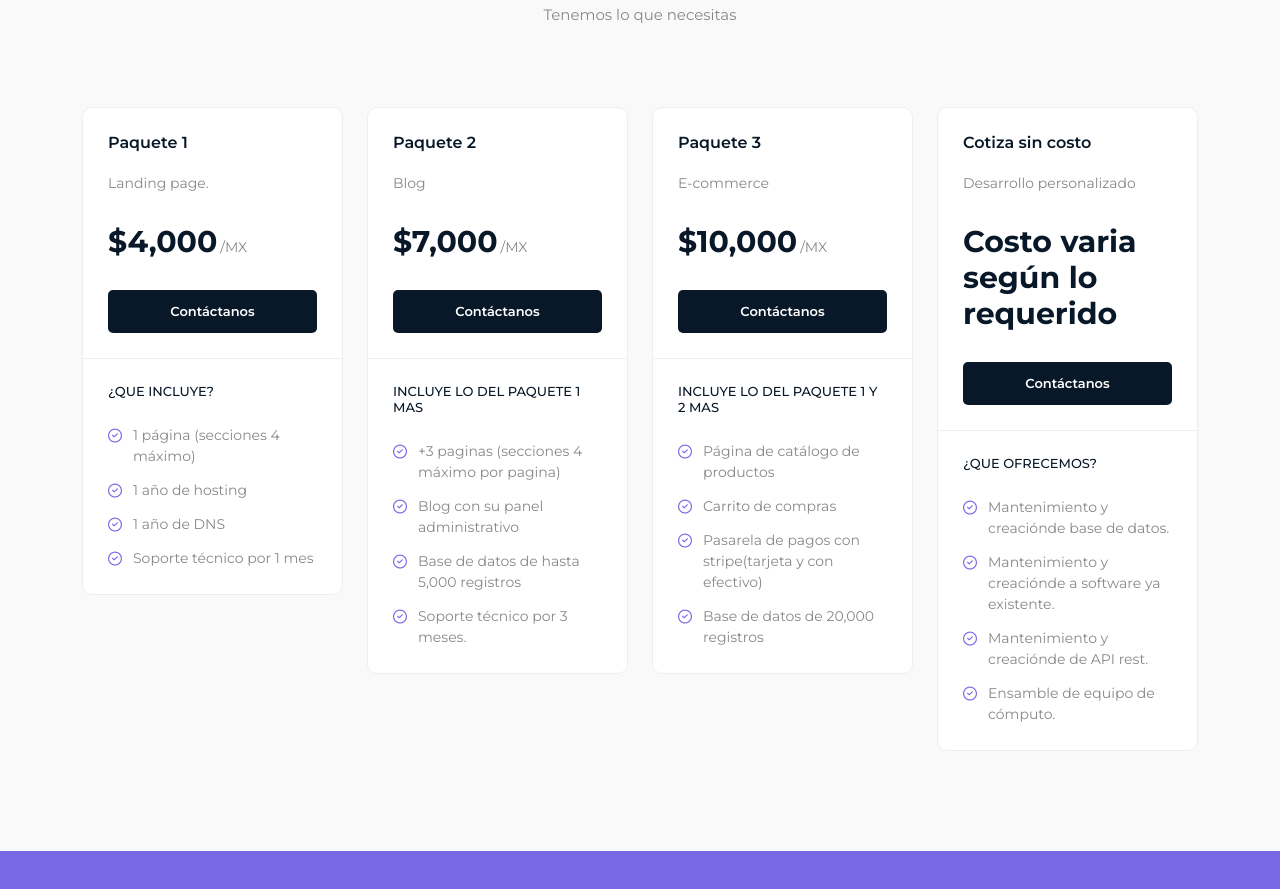
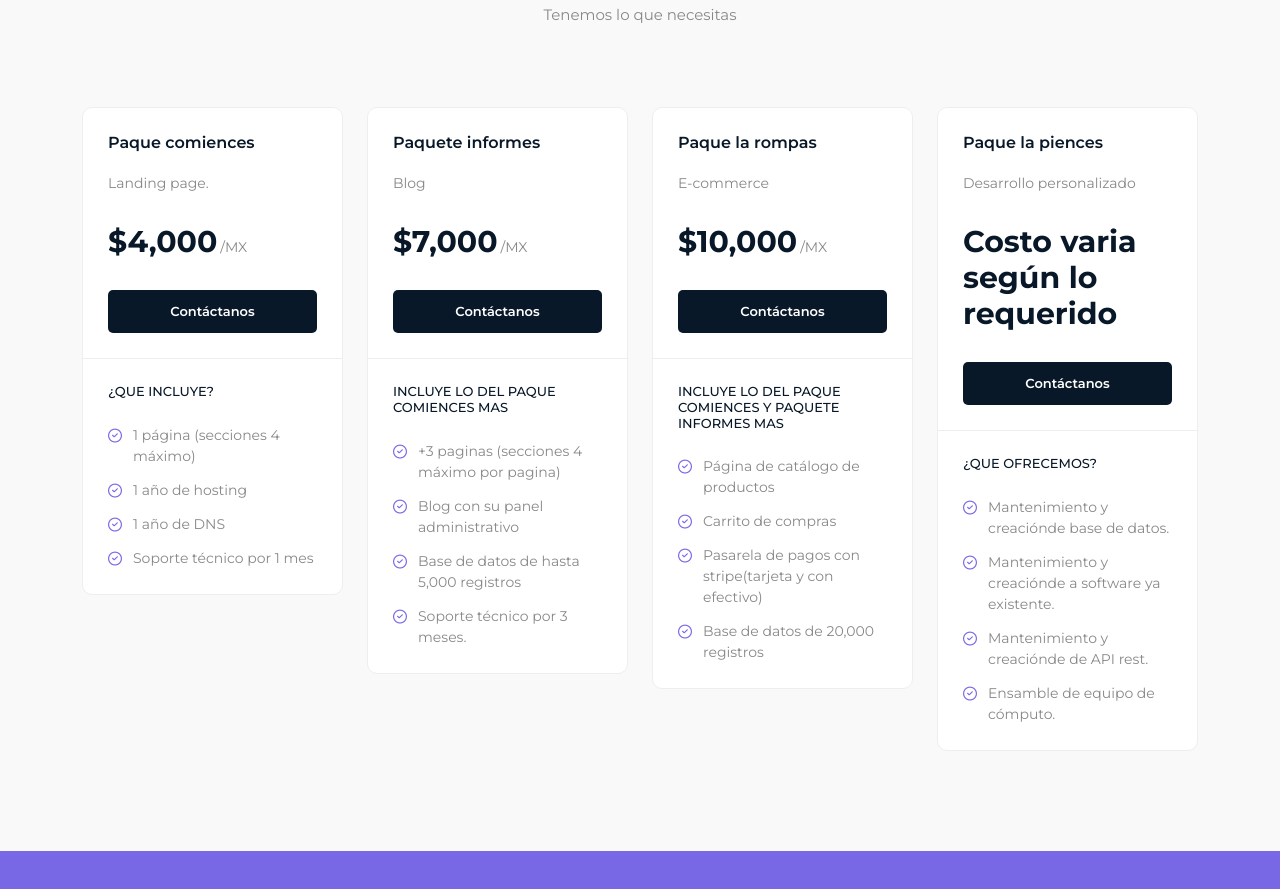
Before and after one commit to FPaxtian/pxm, a plain HTML site: page docs/index.html in a window 1280 px wide. Shown: the part 2740-3629 px from the top of the page. Drawn offline with nearby package versions, Linux system fonts and the light colour scheme.

Commit message:
paque no chingen

```diff
--- a/docs/index.html
+++ b/docs/index.html
@@ -281,7 +281,7 @@
                     <div class="single-table wow fadeInUp" data-wow-delay=".2s">
                         <!-- Table Head -->
                         <div class="table-head">
-                            <h4 class="title">Paquete 1</h4>
+                            <h4 class="title">Paque comiences</h4>
                             <p>Landing page.</p>
                             <div class="price">
                                 <h2 class="amount">$4,000<span class="duration">/MX</span></h2>
@@ -312,7 +312,7 @@
                     <div class="single-table wow fadeInUp" data-wow-delay=".4s">
                         <!-- Table Head -->
                         <div class="table-head">
-                            <h4 class="title">Paquete 2</h4>
+                            <h4 class="title">Paquete informes</h4>
                             <p>Blog</p>
                             <div class="price">
                                 <h2 class="amount">$7,000<span class="duration">/MX</span></h2>
@@ -324,7 +324,7 @@
                         <!-- End Table Head -->
                         <!-- Start Table Content -->
                         <div class="table-content">
-                            <h4 class="middle-title">Incluye lo del paquete 1 mas</h4>
+                            <h4 class="middle-title">Incluye lo del paque comiences mas</h4>
                             <!-- Table List -->
                             <ul class="table-list">
                                 <li><i class="lni lni-checkmark-circle"></i> +3 paginas (secciones 4 máximo por pagina)
@@ -345,7 +345,7 @@
                     <div class="single-table wow fadeInUp" data-wow-delay=".6s">
                         <!-- Table Head -->
                         <div class="table-head">
-                            <h4 class="title">Paquete 3</h4>
+                            <h4 class="title">Paque la rompas</h4>
                             <p>E-commerce</p>
                             <div class="price">
                                 <h2 class="amount">$10,000<span class="duration">/MX</span></h2>
@@ -357,7 +357,7 @@
                         <!-- End Table Head -->
                         <!-- Start Table Content -->
                         <div class="table-content">
-                            <h4 class="middle-title">INCLUYE LO DEL PAQUETE 1 y 2 MAS</h4>
+                            <h4 class="middle-title">INCLUYE LO DEL PAQUE COMIENCES y PAQUETE INFORMES MAS</h4>
                             <!-- Table List -->
                             <ul class="table-list">
                                 <li><i class="lni lni-checkmark-circle"></i> Página de catálogo de productos</li>
@@ -377,7 +377,7 @@
                     <div class="single-table wow fadeInUp" data-wow-delay=".8s">
                         <!-- Table Head -->
                         <div class="table-head">
-                            <h4 class="title">Cotiza sin costo</h4>
+                            <h4 class="title">Paque la piences</h4>
                             <p>Desarrollo personalizado</p>
                             <div class="price">
                                 <h2 class="amount">Costo varia según lo requerido</h2>
```
